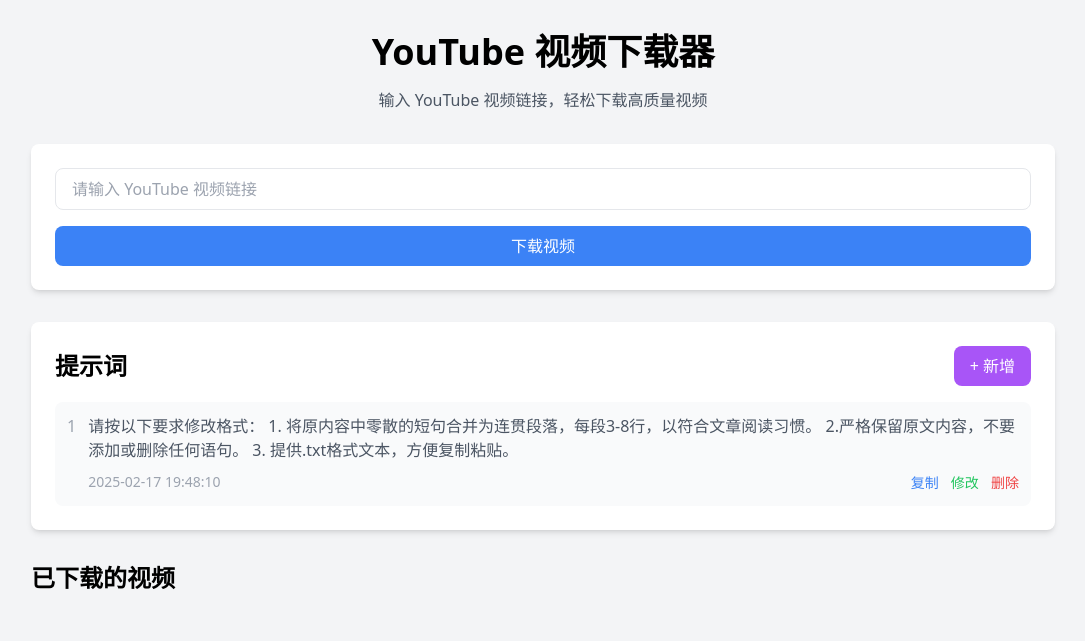
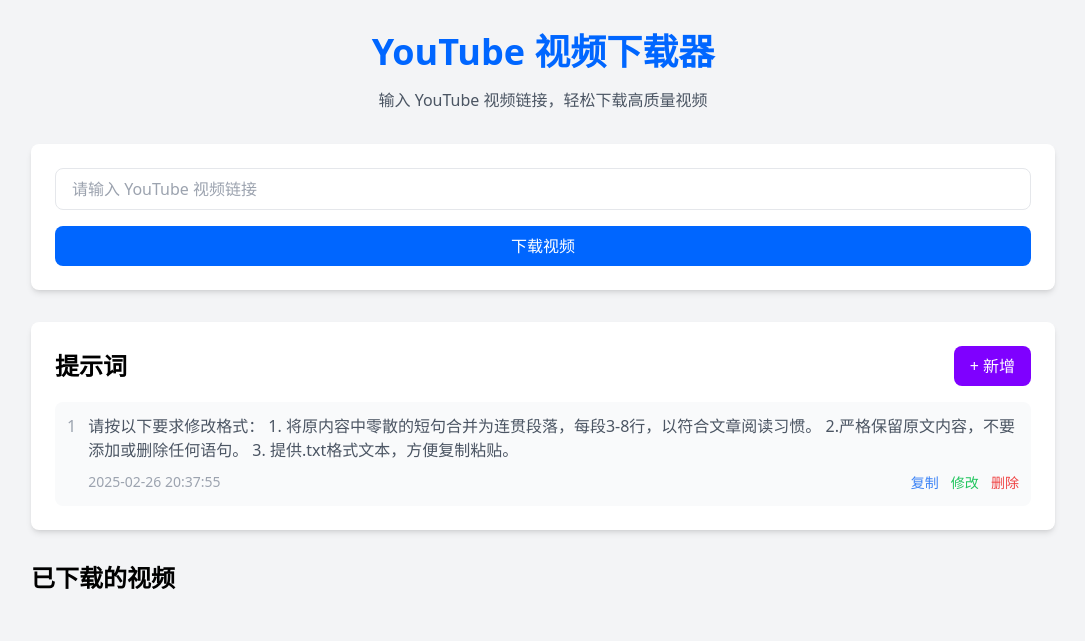
Before and after one commit to Rainyboy-coding/yt_dler, a FastAPI app: page / in a window 1280 px wide. Shown: the top 641 px of the page, without its empty margins (97-1182 px from the left). Run offline with FastAPI, Linux system fonts and the light colour scheme; some libraries are stand-ins or nearby versions.

Commit message:
更改了配色

```diff
--- a/notes.json
+++ b/notes.json
@@ -1 +1 @@
-{"1739551335.0857458": {"content": "\u8bf7\u6309\u4ee5\u4e0b\u8981\u6c42\u4fee\u6539\u683c\u5f0f\uff1a \r\n1. \u5c06\u539f\u5185\u5bb9\u4e2d\u96f6\u6563\u7684\u77ed\u53e5\u5408\u5e76\u4e3a\u8fde\u8d2f\u6bb5\u843d\uff0c\u6bcf\u6bb53-8\u884c\uff0c\u4ee5\u7b26\u5408\u6587\u7ae0\u9605\u8bfb\u4e60\u60ef\u3002 \r\n2.\u4e25\u683c\u4fdd\u7559\u539f\u6587\u5185\u5bb9\uff0c\u4e0d\u8981\u6dfb\u52a0\u6216\u5220\u9664\u4efb\u4f55\u8bed\u53e5\u3002\r\n3. \u63d0\u4f9b.txt\u683c\u5f0f\u6587\u672c\uff0c\u65b9\u4fbf\u590d\u5236\u7c98\u8d34\u3002", "timestamp": "2025-02-17 19:48:10"}}
+{"1739551335.0857458": {"content": "\u8bf7\u6309\u4ee5\u4e0b\u8981\u6c42\u4fee\u6539\u683c\u5f0f\uff1a \r\n1. \u5c06\u539f\u5185\u5bb9\u4e2d\u96f6\u6563\u7684\u77ed\u53e5\u5408\u5e76\u4e3a\u8fde\u8d2f\u6bb5\u843d\uff0c\u6bcf\u6bb53-8\u884c\uff0c\u4ee5\u7b26\u5408\u6587\u7ae0\u9605\u8bfb\u4e60\u60ef\u3002 \r\n2.\u4e25\u683c\u4fdd\u7559\u539f\u6587\u5185\u5bb9\uff0c\u4e0d\u8981\u6dfb\u52a0\u6216\u5220\u9664\u4efb\u4f55\u8bed\u53e5\u3002\r\n3. \u63d0\u4f9b.txt\u683c\u5f0f\u6587\u672c\uff0c\u65b9\u4fbf\u590d\u5236\u7c98\u8d34\u3002", "timestamp": "2025-02-26 20:37:55"}}
--- a/static/styles.css
+++ b/static/styles.css
@@ -5,12 +5,12 @@
 }
 
 .video-item {
-  border: 1px solid #ccc;
+  background: white;
+  border: 1px solid #e9ecef;
+  box-shadow: 0 1px 3px rgba(0, 0, 0, 0.05);
   padding: 15px;
   text-align: center;
-  background-color: #fff;
   border-radius: 8px;
-  box-shadow: 0 2px 4px rgba(0, 0, 0, 0.1);
 }
 
 /* 移除原有toast动画 */
@@ -36,3 +36,17 @@
 #toast.hidden {
   animation: toast-out 0.3s ease-in;
 }
+
+/* 添加全局颜色变量 */
+:root {
+  --cursor-blue: #0066FF;
+  --cursor-purple: #7F00FF;
+  --cursor-green: #00CC88;
+  --cursor-red: #FF4444;
+  --cursor-gray: #6c757d;
+}
+
+/* 调整背景和卡片颜色 */
+body {
+  background-color: #f8f9fa;
+}
--- a/templates/index.html
+++ b/templates/index.html
@@ -42,7 +42,7 @@
   </head>
   <body class="bg-gray-100">
     <div class="container mx-auto px-8 py-8">
-      <h1 class="text-4xl font-bold text-center mb-4">YouTube 视频下载器</h1>
+      <h1 class="text-4xl font-bold text-center mb-4 text-[#0066FF]">YouTube 视频下载器</h1>
       <p class="text-center text-gray-600 mb-8">
         输入 YouTube 视频链接，轻松下载高质量视频
       </p>
@@ -58,7 +58,7 @@
 
           <button
             onclick="downloadVideo()"
-            class="w-full bg-blue-500 text-white py-2 px-4 rounded-lg hover:bg-blue-600 transition duration-200"
+            class="w-full bg-[#0066FF] text-white py-2 px-4 rounded-lg hover:bg-[#0052CC] transition duration-200"
           >
             下载视频
           </button>
@@ -67,7 +67,7 @@
             <div class="w-full bg-gray-200 rounded-full h-2.5">
               <div
                 id="progress"
-                class="bg-blue-600 h-2.5 rounded-full"
+                class="bg-[#00CC88] h-2.5 rounded-full"
                 style="width: 0%"
               ></div>
             </div>
@@ -82,7 +82,7 @@
             <h2 class="text-2xl font-bold">提示词</h2>
             <button
               onclick="toggleNoteInput()"
-              class="bg-purple-500 text-white py-2 px-4 rounded-lg hover:bg-purple-600 transition duration-200"
+              class="bg-[#7F00FF] text-white py-2 px-4 rounded-lg hover:bg-[#6A00CC] transition duration-200"
             >
               + 新增
             </button>
@@ -422,7 +422,7 @@
         const toast = document.getElementById('toast');
         toast.textContent = message;
         toast.className = `fixed top-1/2 left-1/2 -translate-x-1/2 -translate-y-1/2 px-6 py-3 rounded-lg shadow-md text-white text-lg ${
-          type === 'success' ? 'bg-green-500' : 'bg-red-500'
+          type === 'success' ? 'bg-[#00CC88]' : 'bg-[#FF4444]'
         } opacity-0 transition-opacity duration-300 z-50`;
 
         // 显示并自动隐藏
```
